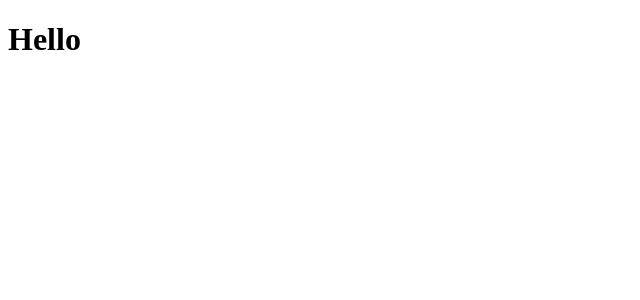
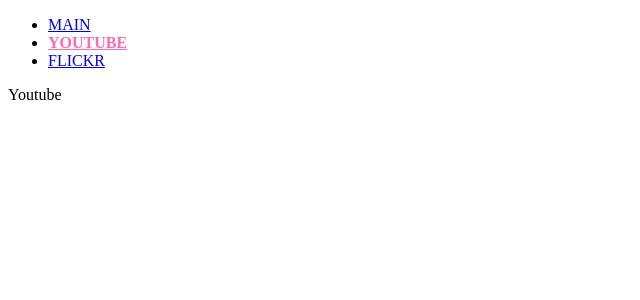
Before and after one commit to jiyun03/redux-toolkit, a React (Create React App) app: page /#/youtube in a window 1280 px wide. Shown: the top 300 px of the page, without its empty margins (0-640 px from the left). Built offline with nearby package versions, Linux system fonts and the light colour scheme.

Commit message:
slice로 리듀서 생성

```diff
--- a/src/App.js
+++ b/src/App.js
@@ -1,7 +1,18 @@
+import { Route } from "react-router-dom";
+import Header from "./components/Header";
+import Main from "./components/Main";
+import Youtube from "./components/Youtube";
+import Flickr from "./components/Flickr";
+
 function App() {
-	return (
-		<h1>Hello</h1>
-	);
+  return (
+    <main>
+      <Header />
+      <Route exact path="/" component={Main} />
+      <Route path="/youtube" component={Youtube} />
+      <Route path="/flickr" component={Flickr} />
+    </main>
+  );
 }
 
 export default App;
--- /dev/null
+++ b/src/components/Flickr.js
@@ -0,0 +1,7 @@
+import React from "react";
+
+function Flickr() {
+  return <div>Flickr</div>;
+}
+
+export default Flickr;
--- /dev/null
+++ b/src/components/Header.js
@@ -0,0 +1,31 @@
+import { NavLink } from "react-router-dom";
+
+function Header() {
+  const style = {
+    fontWeight: "bold",
+    color: "hotpink",
+  };
+  return (
+    <header>
+      <ul>
+        <li>
+          <NavLink exact to="/" activeStyle={style}>
+            MAIN
+          </NavLink>
+        </li>
+        <li>
+          <NavLink to="/youtube" activeStyle={style}>
+            YOUTUBE
+          </NavLink>
+        </li>
+        <li>
+          <NavLink to="/flickr" activeStyle={style}>
+            FLICKR
+          </NavLink>
+        </li>
+      </ul>
+    </header>
+  );
+}
+
+export default Header;
--- /dev/null
+++ b/src/components/Main.js
@@ -0,0 +1,7 @@
+import React from "react";
+
+function Main() {
+  return <div>Main</div>;
+}
+
+export default Main;
--- /dev/null
+++ b/src/components/Youtube.js
@@ -0,0 +1,7 @@
+import React from "react";
+
+function Youtube() {
+  return <div>Youtube</div>;
+}
+
+export default Youtube;
```
Also changed, not shown: src/redux/youtubeSlice.js (added, +43 -0 lines), src/comoonents/Flickr.js (deleted), src/comoonents/Main.js (deleted), src/comoonents/Youtube.js (deleted).
